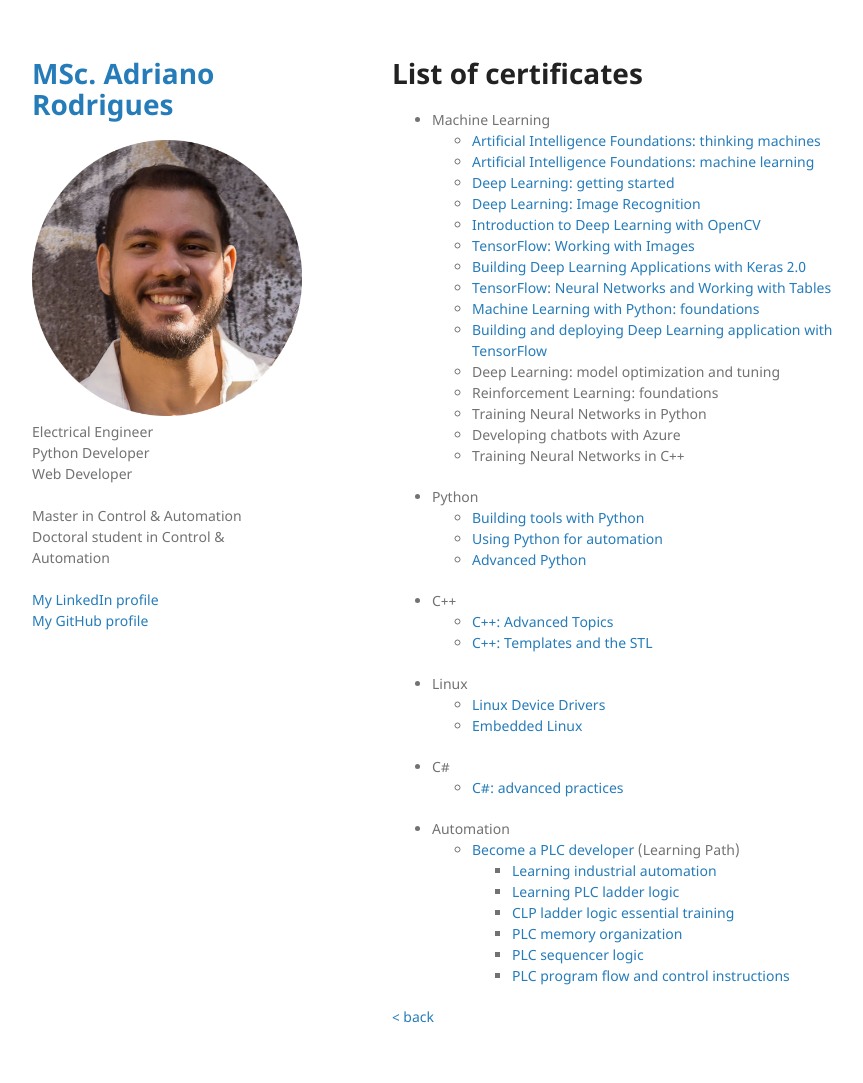
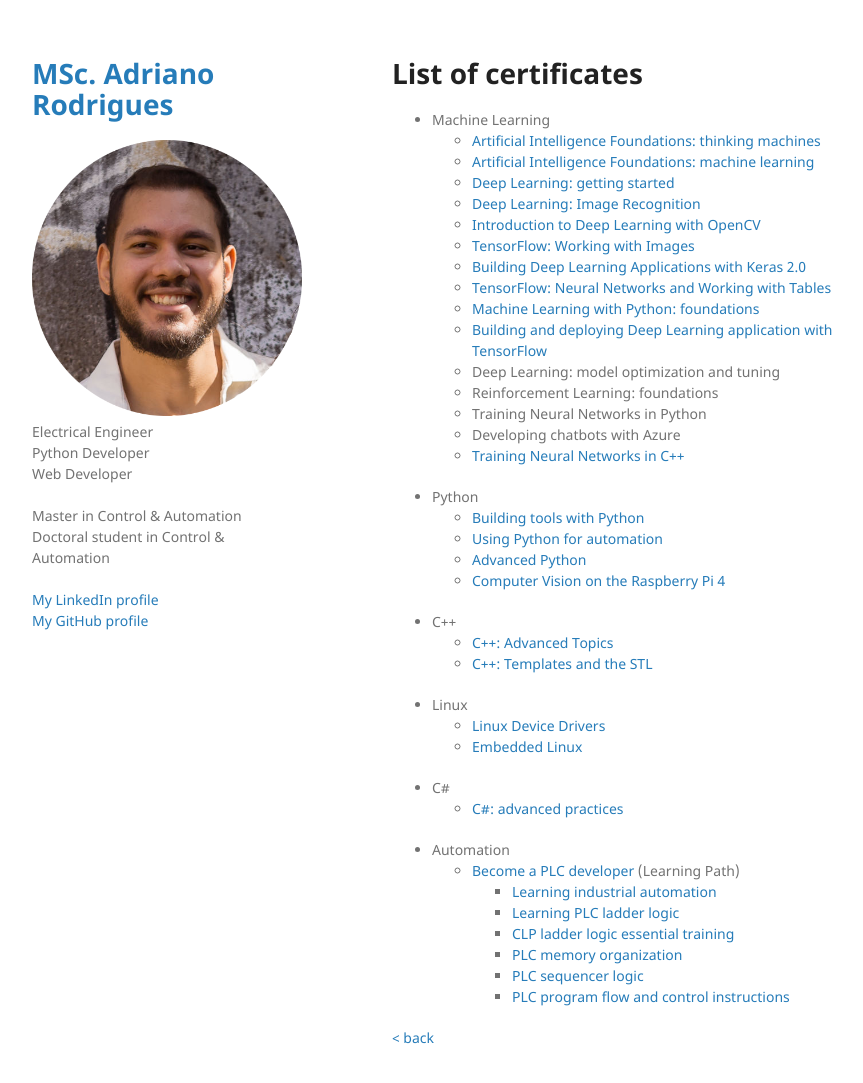
Before and after one commit to Adrianordp/Adrianordp.github.io, a Jekyll site: the page built from en/certificates/index.md, in a window 1280 px wide and 1118 px high. Shown: the top 1083 px of the window, without its empty margins (178-1041 px from the left). Built offline with Jekyll 4.4.1, drawn with Linux system fonts in a browser that asks for light colours.

Commit message:
Added 'Training Neural Networks in C++' and 'Computer Vision on the Raspberry Pi 4' certificates

```diff
--- a/en/certificates/index.md
+++ b/en/certificates/index.md
@@ -21,12 +21,13 @@ layout: default_english
     - Reinforcement Learning: foundations
     - Training Neural Networks in Python
     - Developing chatbots with Azure
-    - Training Neural Networks in C++
+    - [Training Neural Networks in C++](/certificates/CertificateOfCompletion_Training%20Neural%20Networks%20in%20C.pdf)
 
 - Python
     - [Building tools with Python](/certificates/CertificateOfCompletion_Building%20Tools%20with%20Python.pdf)
     - [Using Python for automation](/certificates/CertificateOfCompletion_Using%20Python%20for%20Automation.pdf)
     - [Advanced Python](/certificates/CertificateOfCompletion_Advanced%20Python.pdf)
+    - [Computer Vision on the Raspberry Pi 4](/certificates/CertificateOfCompletion_Computer%20Vision%20on%20the%20Raspberry%20Pi%204.pdf)
 
 - C++
     - [C++: Advanced Topics](/certificates/CertificateOfCompletion_C%20Advanced%20Topics.pdf)
```
Also changed, not shown: certificates/index.md (+2 -1 lines), 2 other files.
